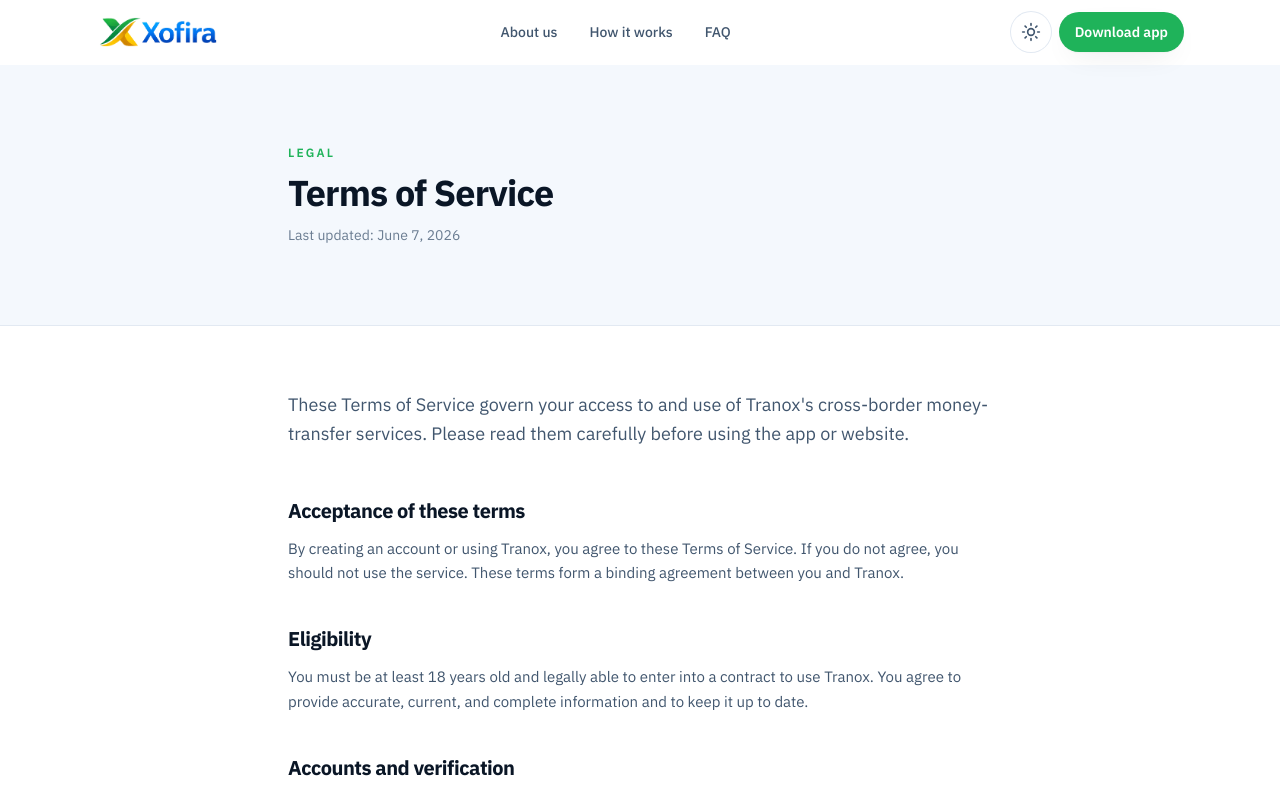
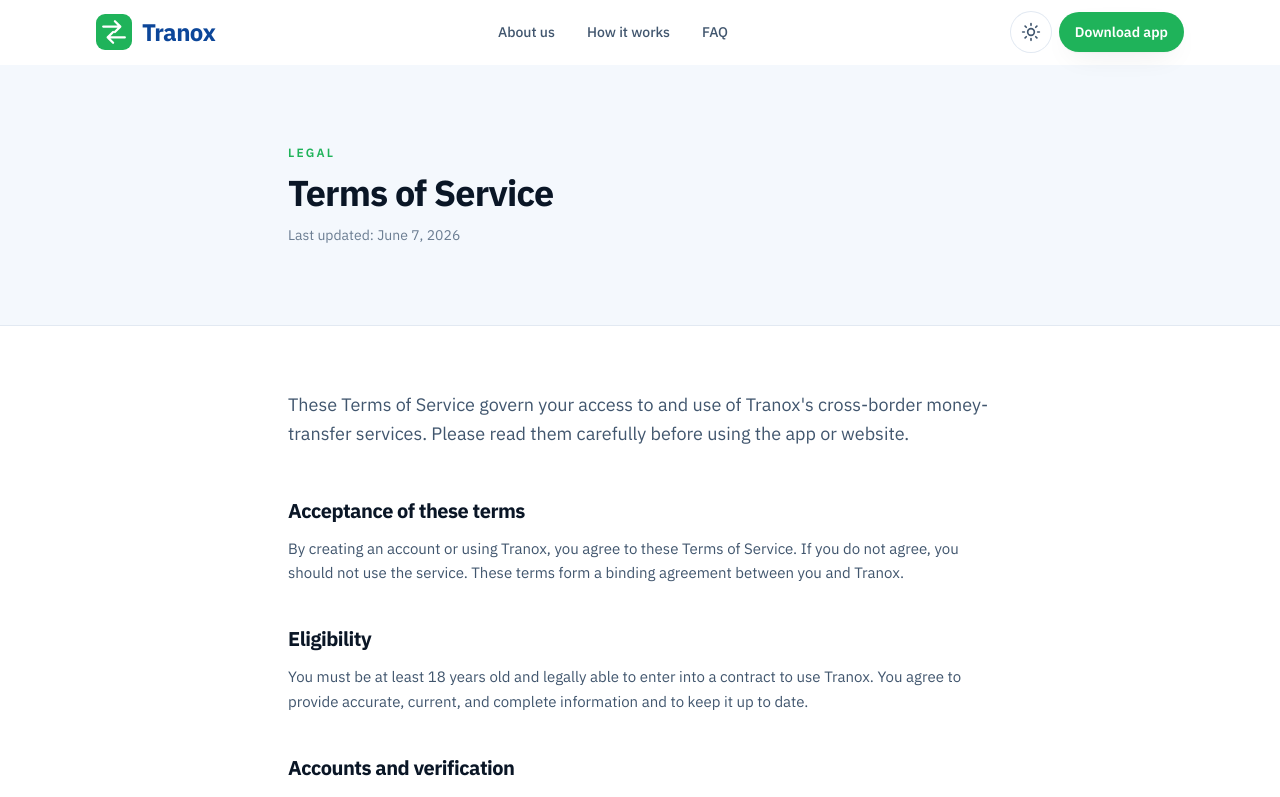
Before and after one commit to JoelEmmanuelCloud/xofirawesite, a Next.js app: page /terms in a window 1280 px wide. Shown: the top 797 px of the page. Built offline with nearby package versions, Linux system fonts and the light colour scheme.

Commit message:
Replace PNG logo with SVG arrow mark

```diff
--- a/src/components/CorridorHub.tsx
+++ b/src/components/CorridorHub.tsx
@@ -1,6 +1,6 @@
-import Image from "next/image";
 import { Landmark, Wallet, Banknote } from "lucide-react";
 import { Flag } from "@/components/Flag";
+import { TranoxMark } from "@/components/TranoxMark";
 
 const PAYOUTS = [
   { icon: Landmark, label: "Bank", y: 30 },
@@ -72,13 +72,7 @@ export function CorridorHub() {
             aria-hidden
             className="absolute inset-0 animate-pulse-ring rounded-full bg-green/40"
           />
-          <Image
-            src="/tranox-mark.png"
-            alt="Tranox"
-            width={228}
-            height={228}
-            className="relative h-7 w-7"
-          />
+          <TranoxMark className="relative h-7 w-7" />
         </span>
       </Node>
 
--- a/src/components/Logo.tsx
+++ b/src/components/Logo.tsx
@@ -1,9 +1,9 @@
 "use client";
 
-import Image from "next/image";
 import Link from "next/link";
 import { usePathname } from "next/navigation";
 import { cn } from "@/lib/utils";
+import { TranoxMark } from "@/components/TranoxMark";
 
 interface LogoProps {
   onDark?: boolean;
@@ -15,13 +15,7 @@ interface LogoProps {
 function Lockup({ light }: { light?: boolean }) {
   return (
     <span className="flex items-center gap-2.5">
-      <Image
-        src="/tranox-mark.png"
-        alt=""
-        width={228}
-        height={228}
-        className="h-9 w-9"
-      />
+      <TranoxMark className="h-9 w-9" />
       <span
         className={cn(
           "text-2xl font-bold tracking-tight",
@@ -64,14 +58,9 @@ export function Logo({
         <Lockup light />
       ) : (
         <>
-          <Image
-            src="/tranox-logo.png"
-            alt="Tranox"
-            width={650}
-            height={188}
-            priority
-            className="h-9 w-auto dark:hidden"
-          />
+          <span className="dark:hidden">
+            <Lockup />
+          </span>
           <span className="hidden dark:flex">
             <Lockup light />
           </span>
--- a/src/components/PhoneDemo.tsx
+++ b/src/components/PhoneDemo.tsx
@@ -1,10 +1,10 @@
 "use client";
 
 import { useEffect, useState } from "react";
-import Image from "next/image";
 import { ArrowRight, Check, ShieldCheck, Sparkles, Clock3 } from "lucide-react";
 import { Flag } from "@/components/Flag";
 import { cn } from "@/lib/utils";
+import { TranoxMark } from "@/components/TranoxMark";
 
 const STEP_COUNT = 4;
 const STEP_MS = 2600;
@@ -167,13 +167,7 @@ function PhoneBack() {
         <div className="absolute right-7 top-9 h-3 w-3 rounded-full bg-white/10 ring-1 ring-white/15" />
 
         <div className="flex h-full flex-col items-center justify-center gap-5">
-          <Image
-            src="/tranox-mark.png"
-            alt=""
-            width={228}
-            height={228}
-            className="h-24 w-24 opacity-95 drop-shadow-[0_8px_24px_rgba(47,125,246,0.5)]"
-          />
+          <TranoxMark className="h-24 w-24 opacity-95 drop-shadow-[0_8px_24px_rgba(47,125,246,0.5)]" />
           <span className="text-2xl font-bold tracking-tight text-white/90">
             Tranox
           </span>
--- /dev/null
+++ b/src/components/TranoxMark.tsx
@@ -0,0 +1,29 @@
+import { cn } from "@/lib/utils";
+
+export function TranoxMark({ className }: { className?: string }) {
+  return (
+    <svg
+      viewBox="0 0 40 40"
+      fill="none"
+      xmlns="http://www.w3.org/2000/svg"
+      className={cn("h-10 w-10", className)}
+      aria-hidden
+    >
+      <rect width="40" height="40" rx="10" fill="#1fb35a" />
+      <path
+        d="M 8 14 L 27 14 M 21 8 L 27 14 L 21 20"
+        stroke="white"
+        strokeWidth="2.5"
+        strokeLinecap="round"
+        strokeLinejoin="round"
+      />
+      <path
+        d="M 32 26 L 13 26 M 19 20 L 13 26 L 19 32"
+        stroke="white"
+        strokeWidth="2.5"
+        strokeLinecap="round"
+        strokeLinejoin="round"
+      />
+    </svg>
+  );
+}
```
Also changed, not shown: src/app/opengraph-image.tsx (+6 -9 lines).
